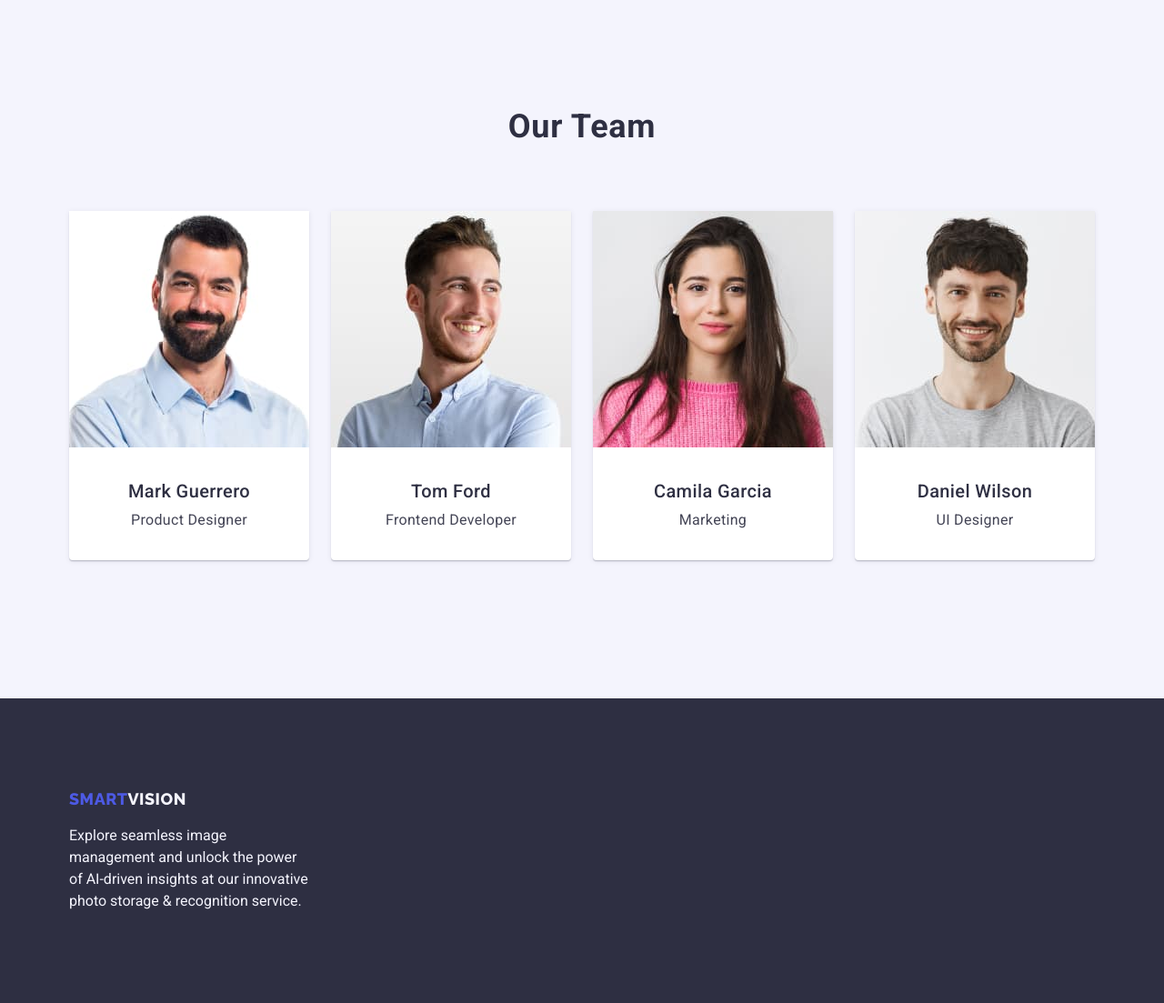
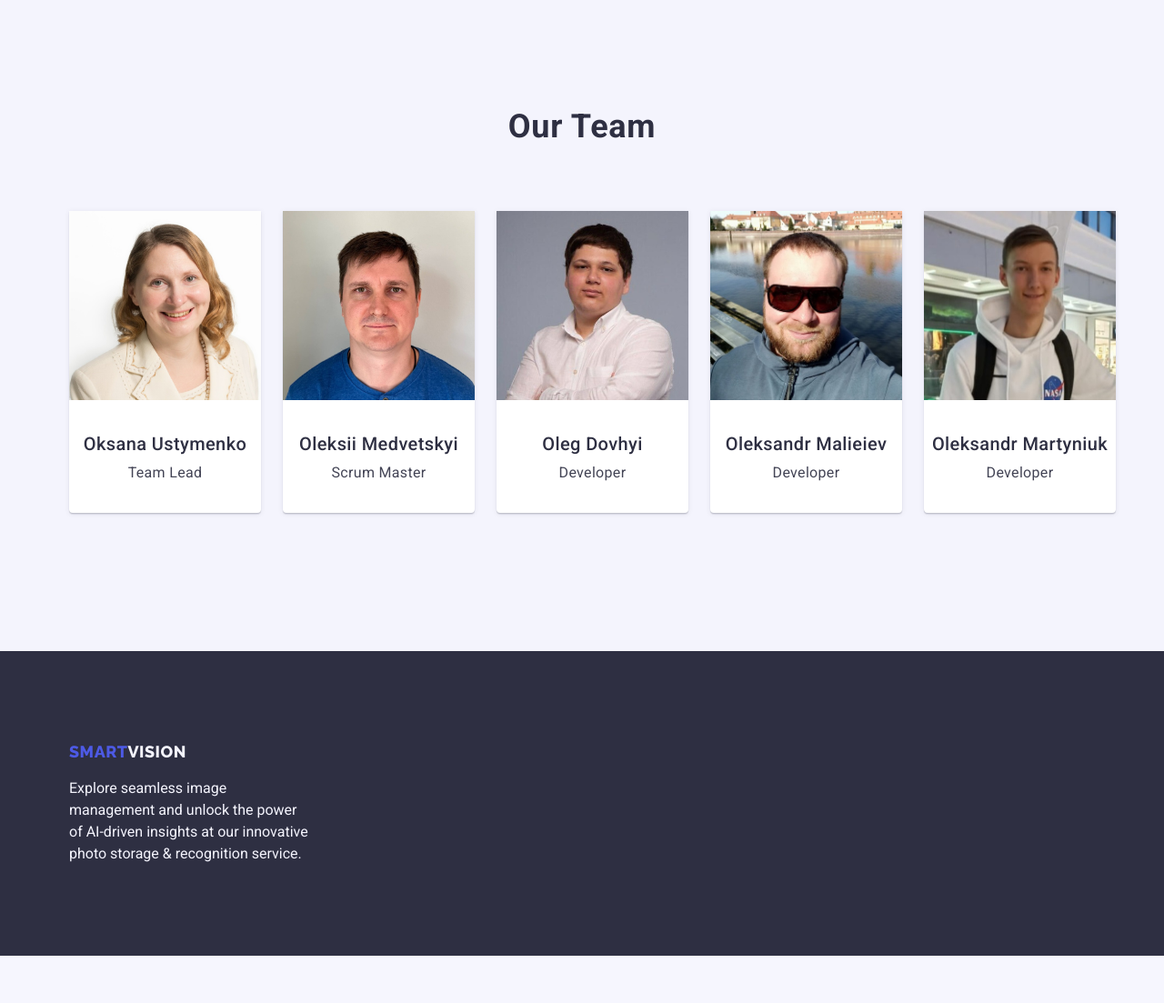
Before and after one commit to UstymenkoOB/PhotoRecognitionApp, a FastAPI app: page /team in a window 1280 px wide. Shown: the part 73-1176 px from the top of the page at 91% size. After the commit the page ends 1124 px from the top, so only its background shows below. Run offline with FastAPI, Linux system fonts and the light colour scheme; parts of the project's set-up code (start-up, migrations or seed data) failed here and were passed over; some libraries are stand-ins or nearby versions.

Commit message:
Page About us

```diff
--- a/templates/about_us.html
+++ b/templates/about_us.html
@@ -4,26 +4,41 @@
     <div class="container">
         <h2 class="section-hh">Our Team</h2>
         <ul class="list list-pad">
+            <a href="https://github.com/UstymenkoOB" style="text-decoration: none;">
                 <li class="li-back item">
-                <img class="img-foto" src="{{ url_for('static', path='foto1.jpg') }}" alt="Man" width="264" height="260">
-                <h3 class="section-h">Mark Guerrero</h3>
-                <p class="section-p">Product Designer</p>
+                    <img class="img-foto" src="{{ url_for('static', path='foto5.jpg') }}" alt="Woman" width="211" height="208">
+                    <h3 class="section-h">Oksana Ustymenko</h3>
+                    <p class="section-p">Team Lead</p>
                 </li>
+            </a>
+            <a href="https://github.com/GhosteLLoS" style="text-decoration: none;">
                 <li class="li-back item">
-                <img class="img-foto" src="{{ url_for('static', path='foto2.jpg') }}" alt="Man" width="264" height="260">
-                <h3 class="section-h">Tom Ford</h3>
-                <p class="section-p">Frontend Developer</p>
+                    <img class="img-foto" src="{{ url_for('static', path='foto3.jpg') }}" alt="Man" width="211" height="208">
+                    <h3 class="section-h">Oleksii Medvetskyi</h3>
+                    <p class="section-p">Scrum Master</p>
                 </li>
+            </a>
+            <a href="https://github.com/OlegDovhyi" style="text-decoration: none;">
                 <li class="li-back item">
-                <img class="img-foto" src="{{ url_for('static', path='foto3.jpg') }}" alt="Woman" width="264" height="260">
-                <h3 class="section-h">Camila Garcia</h3>
-                <p class="section-p">Marketing</p>
+                    <img class="img-foto" src="{{ url_for('static', path='foto1.jpg') }}" alt="Man" width="211" height="208">
+                    <h3 class="section-h">Oleg Dovhyi</h3>
+                    <p class="section-p">Developer</p>
                 </li>
+            </a>
+            <a href="https://github.com/Nevskiy911" style="text-decoration: none;">
                 <li class="li-back item">
-                <img class="img-foto" src="{{ url_for('static', path='foto4.jpg') }}" alt="Man" width="264" height="260">
-                <h3 class="section-h">Daniel Wilson</h3>
-                <p class="section-p">UI Designer</p>
+                    <img class="img-foto" src="{{ url_for('static', path='foto2.jpg') }}" alt="Man" width="211" height="208">
+                    <h3 class="section-h">Oleksandr Malieiev</h3>
+                    <p class="section-p">Developer</p>
                 </li>
+            </a>
+            <a href="https://github.com/CadejoBlanko" style="text-decoration: none;">
+                <li class="li-back item">
+                    <img class="img-foto" src="{{ url_for('static', path='foto4.jpg') }}" alt="Man" width="211" height="208">
+                    <h3 class="section-h">Oleksandr Martyniuk</h3>
+                    <p class="section-p">Developer</p>
+                </li>
+            </a>
         </ul>
     </div>
 </section>
```
Also changed, not shown: README.md, static/foto1.jpg, static/foto2.jpg, static/foto3.jpg, static/foto4.jpg, static/foto5.jpg (added). Lines whose indentation alone changed are shown as unchanged.
